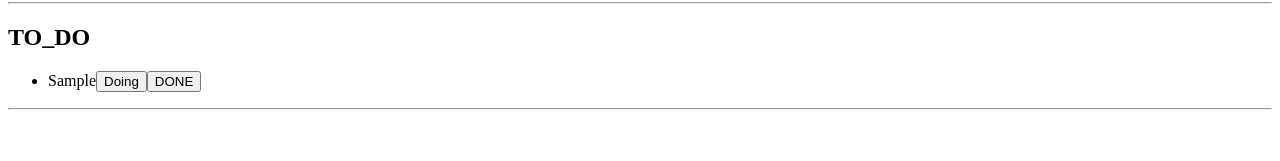
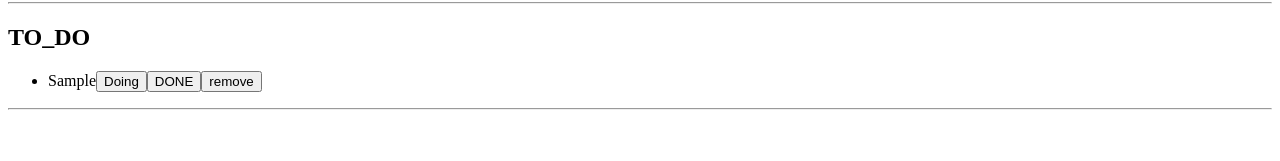
Before and after one commit to wjdwjdtn92/todo-list, a React (Create React App) app: page / in a window 1280 px wide. Both pictures are taken after typing "Sample" into the empty fields and a click on the button "Add". Shown: the part 123-284 px from the top of the page. Built offline with nearby package versions, Linux system fonts and the light colour scheme.

Commit message:
localForage기반 비동기 localstorage 저장 추가

```diff
--- a/package.json
+++ b/package.json
@@ -11,9 +11,11 @@
         "@types/react": "^18.0.9",
         "@types/react-dom": "^18.0.4",
         "@types/styled-components": "^5.1.25",
+        "localforage": "^1.10.0",
         "react": "^18.1.0",
         "react-dom": "^18.1.0",
         "react-hook-form": "^7.31.1",
+        "react-router-dom": "^6.3.0",
         "react-scripts": "5.0.1",
         "recoil": "^0.7.3-alpha.2",
         "styled-components": "^5.3.5",
--- a/src/App.tsx
+++ b/src/App.tsx
@@ -1,6 +1,6 @@
 
 import { createGlobalStyle } from "styled-components"
-import TodoList from "./Components/ToDoList";
+import Router from "./Router";
 
 const GlobalStyle = createGlobalStyle`
 
@@ -10,7 +10,7 @@ function App() {
   return (
     <>
       <GlobalStyle />
-      <TodoList />
+      <Router />
     </>
   );
 }
--- a/src/Components/ToDo.tsx
+++ b/src/Components/ToDo.tsx
@@ -1,5 +1,5 @@
 import { useSetRecoilState } from "recoil";
-import { ITodo, toDoState } from "./atoms";
+import { Categories, ITodo, toDoState } from "./atoms";
 
 function ToDo({ id, category, text }: ITodo) {
     const setToDos = useSetRecoilState(toDoState);
@@ -7,12 +7,24 @@ function ToDo({ id, category, text }: ITodo) {
     console.log(id);
 
     const onClick = (event: React.MouseEvent<HTMLButtonElement>) => {
-        const {currentTarget: {name},} = event;
+        const { currentTarget: { name }, } = event;
         console.log(name);
-        setToDos((toDos)=> {
+        setToDos((toDos) => {
             const newToDos = [...toDos];
             const targetIndex = newToDos.findIndex(toDo => toDo.id === id)
-            newToDos[targetIndex]= {text, id, category: name as any};
+            newToDos[targetIndex] = { text, id, category: name as any };
+
+            return newToDos;
+        });
+    }
+
+    const onRemove = (event: React.MouseEvent<HTMLButtonElement>) => {
+        const { currentTarget: { name }, } = event;
+        console.log(name);
+        setToDos((toDos) => {
+            const newToDos = [...toDos];
+            const targetIndex = newToDos.findIndex(toDo => toDo.id === id);
+            newToDos.splice(targetIndex, 1);
 
             return newToDos;
         });
@@ -21,10 +33,10 @@ function ToDo({ id, category, text }: ITodo) {
     return (
         <li key={id}>
             <span>{text}</span>
-            { category !== "DOING" && <button name="DOING" onClick={onClick}> Doing</button>}
-            { category !== "TO_DO" && <button name="TO_DO" onClick={onClick}> TO DO</button>}
-            { category !== "DONE" && <button  name="DONE" onClick={onClick}> DONE</button>}
-
+            {category !== Categories.DOING && <button name={Categories.DOING} onClick={onClick}> Doing</button>}
+            {category !== Categories.TO_DO && <button name={Categories.TO_DO} onClick={onClick}> TO DO</button>}
+            {category !== Categories.DONE && <button name={Categories.DONE} onClick={onClick}> DONE</button>}
+            <button onClick={onRemove}>remove</button>
         </li>
     );
 }
--- a/src/Components/ToDoInput.tsx
+++ b/src/Components/ToDoInput.tsx
@@ -1,6 +1,6 @@
 import { useForm } from "react-hook-form";
-import { useSetRecoilState, } from "recoil";
-import { toDoState } from "./atoms";
+import { useRecoilValue, useSetRecoilState, } from "recoil";
+import { categoryState, toDoState } from "./atoms";
 
 
 interface IForm {
@@ -10,11 +10,12 @@ interface IForm {
 
 function TodoInput() {
     const setToDos = useSetRecoilState(toDoState);
+    const category = useRecoilValue(categoryState);
     const { register, handleSubmit, setValue} = useForm<IForm>();
 
     const onValid = ({ toDo }: IForm) => {
         console.log(toDo);
-        setToDos(toDos => [...toDos, { text: toDo, id: Date.now(), category: "TO_DO" }])
+        setToDos(toDos => [...toDos, { text: toDo, id: Date.now(), category: category }])
         setValue("toDo", "");
     };
 
--- a/src/Components/ToDoList.tsx
+++ b/src/Components/ToDoList.tsx
@@ -1,5 +1,5 @@
 import { useRecoilState, useRecoilValue, } from "recoil";
-import { categoryState, toDoSelector, toDoState } from "./atoms";
+import { Categories, categoryState, toDoSelector } from "./atoms";
 import ToDo from "./ToDo";
 import TodoInput from "./ToDoInput";
 
@@ -29,7 +29,7 @@ function TodoList() {
     const [category, setCategory] = useRecoilState(categoryState);
 
     const onInput = (event: React.FormEvent<HTMLSelectElement>) => {
-        setCategory(event.currentTarget.value);
+        setCategory(event.currentTarget.value as any);
     };
 
     console.log(category);
@@ -39,9 +39,9 @@ function TodoList() {
         <hr />
         <h2>To Dos</h2>
         <select value={category} onInput={onInput}>
-            <option value="TO_DO">To Do</option>
-            <option value="DOING">Doing</option>
-            <option value="DONE">Done</option>
+            <option value={Categories.TO_DO}>To Do</option>
+            <option value={Categories.DOING}>Doing</option>
+            <option value={Categories.DONE}>Done</option>
         </select>
         <TodoInput />
         <hr />
--- a/src/Components/atoms.tsx
+++ b/src/Components/atoms.tsx
@@ -1,19 +1,52 @@
+import localForage from "localforage";
 import { atom, selector } from "recoil";
+
+
+export enum Categories {
+    "TO_DO" = "TO_DO",
+    "DOING" = "DOING",
+    "DONE" = "DONE",
+}
 
 export interface ITodo {
     text: string;
     id: number,
-    category: "TO_DO" | "DOING" | "DONE";
+    category: Categories;
 }
 
-export const categoryState = atom({
+export const categoryState = atom<Categories>({
     key: "category",
-    default: "TO_DO"
+    default: Categories.TO_DO,
 });
 
 export const toDoState = atom<ITodo[]>({
     key: "todo",
     default: [],
+    effects: [
+        ({ setSelf, onSet, trigger }) => {
+            const key = "todo"
+            // If there's a persisted value - set it on load
+            const loadPersisted = async () => {
+                const savedValue = await localForage.getItem(key);
+
+                if (savedValue != null) {
+                    setSelf(JSON.parse(savedValue as any));
+                }
+            };
+
+            // Asynchronously set the persisted data
+            if (trigger === 'get') {
+                loadPersisted();
+            }
+
+            // Subscribe to state changes and persist them to localForage
+            onSet((newValue, _, isReset) => {
+                isReset
+                    ? localForage.removeItem(key)
+                    : localForage.setItem(key, JSON.stringify(newValue));
+            });
+        }
+    ]
 });
 
 export const toDoSelector = selector({
--- a/src/index.tsx
+++ b/src/index.tsx
@@ -1,4 +1,3 @@
-import React from 'react';
 import ReactDOM from 'react-dom/client';
 import { RecoilRoot } from 'recoil';
 import App from './App';
```
Also changed, not shown: 1 other file (tests, documents, lock files or other folders).
